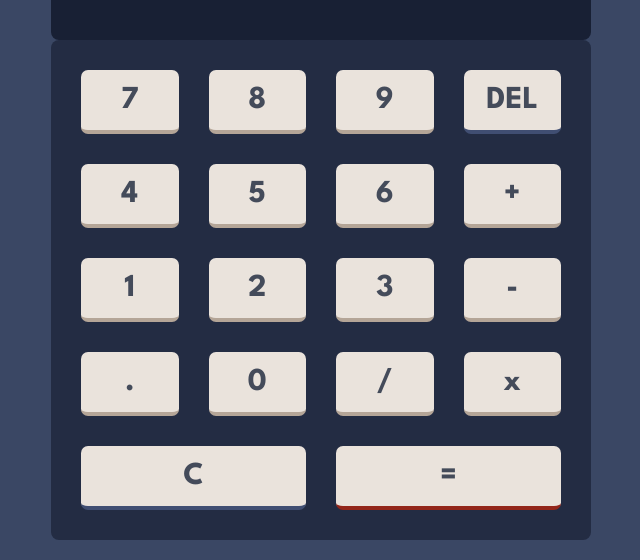
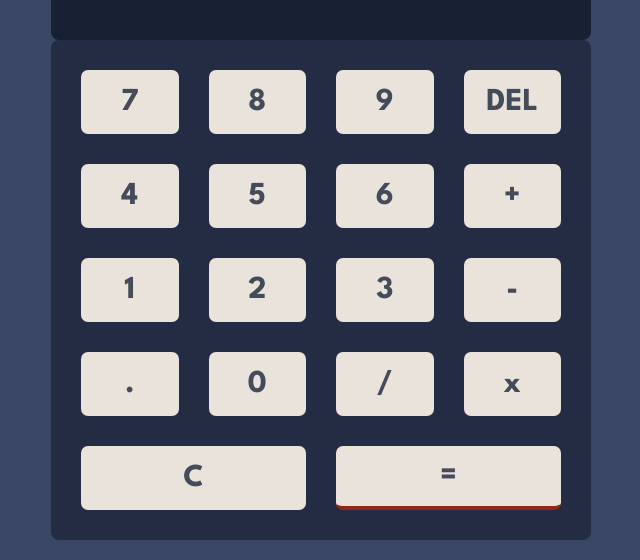
Before and after one commit to iskandar13abdurakhmonov/react-calculator, a React (Vite) app: page / in a window 1280 px wide. Shown: the part 226-786 px from the top of the page, without its empty margins (319-959 px from the left). Built offline with nearby package versions, Linux system fonts and the light colour scheme.

Commit message:
trying className approach to change styles when theme changes

```diff
--- a/src/App.jsx
+++ b/src/App.jsx
@@ -4,8 +4,6 @@ import Wrapper from './components/Wrapper'
 import Screen from './components/Screen'
 import ButtonBox from './components/ButtonBox'
 import Button from './components/Button'
-
-import styles from './components/Button.module.css'
 
 const btnValues = [
     [7, 8, 9, 'DEL'],
@@ -135,14 +133,9 @@ const App = () => {
 
     return (
         <div
-            style={
-                theme === 'dark'
-                    ? { backgroundColor: 'hsl(222, 26%, 31%)' }
-                    : theme === 'light'
-                    ? { backgroundColor: 'hsl(0, 0%, 90%)' }
-                    : { backgroundColor: 'hsl(268, 75%, 9%)' }
-            }
-            className="App"
+            className={`App ${
+                theme === 'dark' ? 'dark' : theme === 'light' ? 'light' : 'blue'
+            }`}
         >
             <div className="wrapper">
                 <main className="main">
@@ -161,23 +154,6 @@ const App = () => {
                                         <Button
                                             theme={theme}
                                             key={i}
-                                            className={`${styles.key} ${
-                                                styles.keyWhite
-                                            } ${
-                                                btn === '='
-                                                    ? styles.keyRed
-                                                    : btn === 'C'
-                                                    ? styles.keyBlue
-                                                    : btn === 'DEL'
-                                                    ? styles.keyBlue
-                                                    : ''
-                                            } ${
-                                                btn === '='
-                                                    ? styles.bottomKeys
-                                                    : btn === 'C'
-                                                    ? styles.bottomKeys
-                                                    : ''
-                                            }`}
                                             value={btn}
                                             onClick={
                                                 btn === 'C'
--- a/src/components/Button.jsx
+++ b/src/components/Button.jsx
@@ -1,8 +1,8 @@
 /* eslint-disable react/prop-types */
+import styles from './Button.module.css'
 
-const Button = ({ className, value, onClick, theme }) => {
-
-  console.log(className)
+const Button = ({ value, onClick, theme }) => {
+    console.log(value)
 
     return (
         <button
@@ -22,7 +22,9 @@ const Button = ({ className, value, onClick, theme }) => {
                           color: 'hsl(52, 100%, 62%)',
                       }
             }
-            className={className}
+            className={`${styles.key} ${
+                value === '=' || value === 'C' ? styles.bottomKeys : ''
+            } ${value === '=' ? styles.keyRed : ''}`}
             onClick={onClick}
         >
             {value}
--- a/src/index.css
+++ b/src/index.css
@@ -68,7 +68,19 @@ body {
 }
 
 .App {
+
+}
+
+.dark {
   background-color: hsl(222, 26%, 31%);
+}
+
+.light {
+  background-color: hsl(0, 0%, 90%);
+}
+
+.blue {
+  background-color: hsl(268, 75%, 9%);
 }
 
 .main__container {
```
